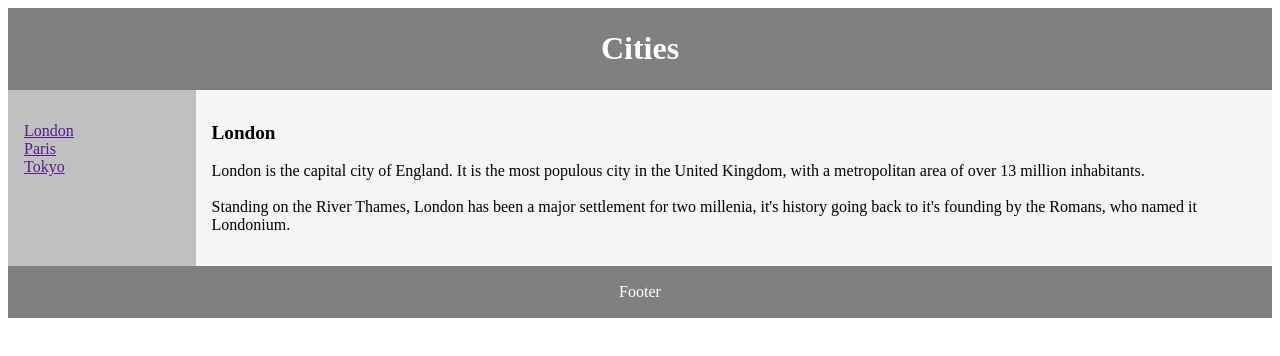
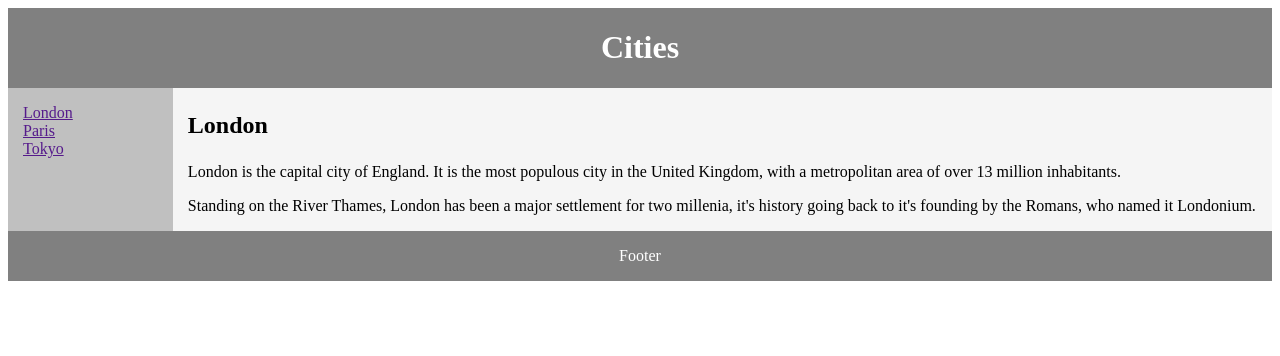
Before and after one commit to LinkWHorter/IDK-6-site-Cities, a plain HTML site: page index.html in a window 1280 px wide. Drawn offline with Linux system fonts and the light colour scheme.

Commit message:
IDK-6: worked, site Cities

```diff
--- a/index.html
+++ b/index.html
@@ -3,33 +3,29 @@
 <head>
 	<meta charset="utf-8">
 	<meta name="viewport" content="width=device-width, initial-scale=1">
-	<link rel="stylesheet" type="text/css" href="style.css" />
+	<link rel="stylesheet" type="text/css" href="css/style.css" />
 	<title>Second IDK-6: Cities</title>
 </head>
 <body>
-  <table>
-  <tr class="menu"><td>
-    <h1 style="text-align: center; color: white;">Cities</h1>
-  </td>
-  </tr>
-  <tr class="base"><td class="base1">
+  <div>
+    <div class="menu">
+         <h1 class="texted">Cities</h1>
+    </div>
+    <div class="base">
+      <div class="base1">
         <p><a href="">London</a><br>
         <a href="">Paris</a><br>
         <a href="">Tokyo</a><br></p>
-    </td>
-    <td class="base2">
-      <p><big><b>London</b></big>
-      <br><br>
-        London is the capital city of England. It is the most populous city in the United Kingdom, with a metropolitan area of over 13 million inhabitants.
-      <br>
-      <br>
-        Standing on the River Thames, London has been a major settlement for two millenia, it's history going back to it's founding by the Romans, who named it Londonium.
-      <br></p>
-    </td></tr>
-  <tr class="foots"><td>
-    <p style="text-align: center; color: white;">Footer</p>
-  </td>
-  </tr>
-  </table>
+      </div>
+      <div class="base2">
+        <p id="Hed">London</p>
+        <p>London is the capital city of England. It is the most populous city in the United Kingdom, with a metropolitan area of over 13 million inhabitants.</p>
+        <p>Standing on the River Thames, London has been a major settlement for two millenia, it's history going back to it's founding by the Romans, who named it Londonium.</p>
+      </div>
+    </div>
+    <div class="foots">
+        <p class="texted">Footer</p>
+    </div>
+  </div>
 </body>
 </html>
--- /dev/null
+++ b/scss/style.scss
@@ -0,0 +1,91 @@
+table {
+  /*table-layout: auto;
+  height: 100%;
+  width: 100%;
+  border: 1;
+  border-collapse: collapse;*/
+}
+
+@mixin bc($s) {
+  background-color: $s;
+}
+
+@mixin hw($h,$w) {
+  height: $h;
+  width: $w;
+}
+
+@mixin fd($f) {
+  flex-direction: $f;
+}
+
+%padd {
+  padding-left: 15px;
+  padding-right: 15px;
+}
+
+%appd {
+  display: flex;
+  @include bc(gray);
+  justify-content: center;
+}
+
+#Hed {
+    font-size: x-large;
+    font-weight: bold;
+}
+
+.texted {
+    text-align: center;
+    color: white;
+}
+
+
+p {
+  .base1 &{
+      @extend %padd;
+  }
+  .base2 &{
+      @extend %padd;
+  }
+}
+
+.menu, .foots {
+    @extend %appd;
+}
+
+.base {
+    display: flex;
+    @include fd(row);
+
+    .base1 {
+        @include bc(silver);
+    }
+
+    .base2 {
+        @include bc(whitesmoke);
+        width: 100%;
+    }
+}
+
+
+@media screen and (max-width: 568px) {
+    .base {
+        @include fd(column);
+    }
+
+    .base1 {
+        @include hw(15%,100%);
+    }
+}
+
+@media screen and (min-width: 569px) and (max-width: 1400px) {
+
+    .base {
+        @include fd(row);
+    }
+
+    .base1 {
+        @include hw(auto,15%);
+    }
+}
```
Also changed, not shown: css/style.css (added), style.css (deleted), 1 other file.
